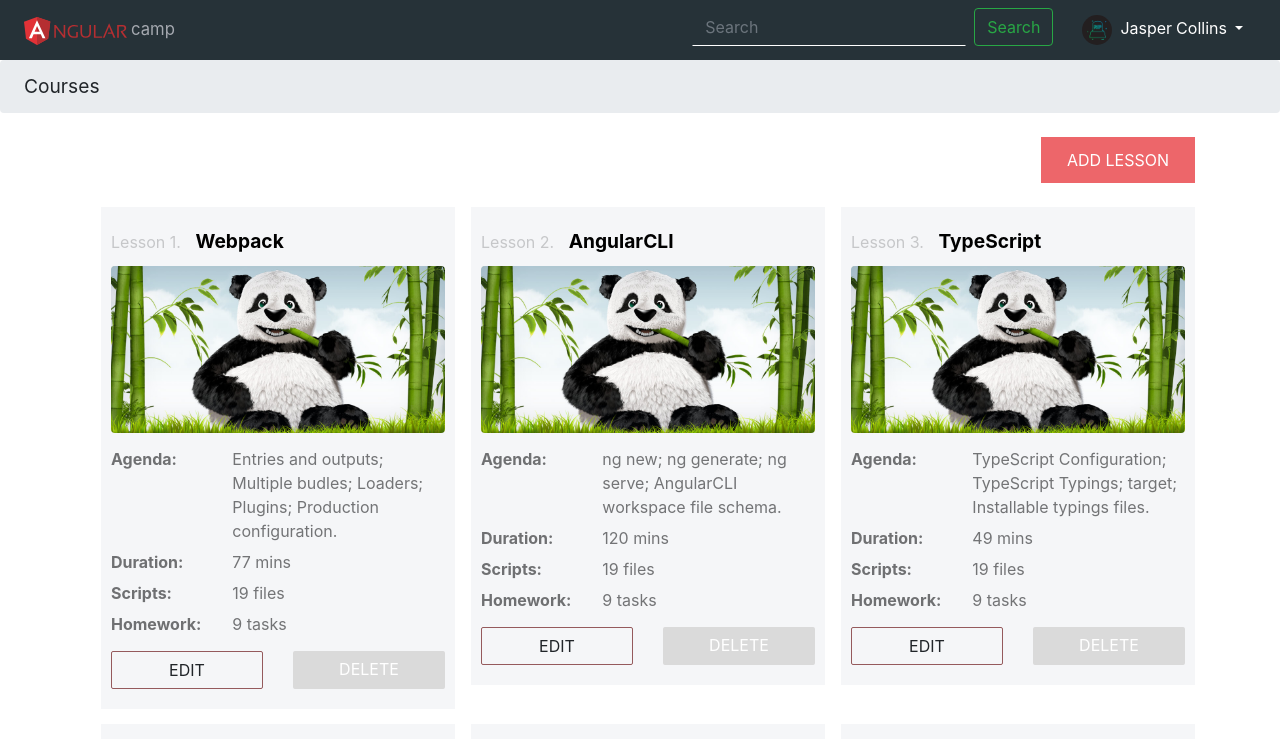
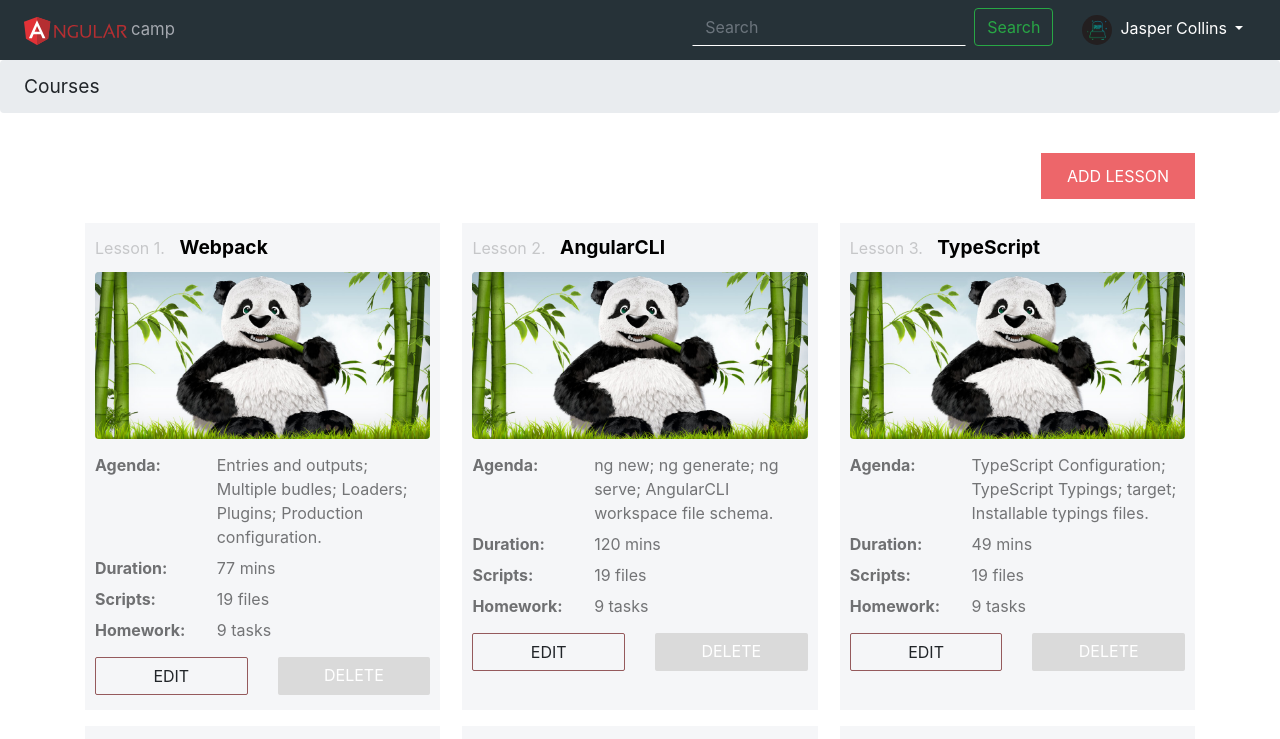
Before and after one commit to DenisLukayenka/VideoCoursesNg, an Angular app: page / in a window 1280 px wide. Shown: the top 739 px of the page. Built offline with nearby package versions, Linux system fonts and the light colour scheme.

Commit message:
Change markup for course to flex. Implement same height feature.

```diff
--- a/src/app/app.component.html
+++ b/src/app/app.component.html
@@ -1,3 +1,6 @@
 <app-header></app-header>
-<router-outlet></router-outlet>
+<app-breadcrumb></app-breadcrumb>
+<div class="container">
+    <router-outlet></router-outlet>
+</div>
 <app-footer></app-footer>
--- a/src/app/components/courses-page/courses-page.component.html
+++ b/src/app/components/courses-page/courses-page.component.html
@@ -1,8 +1,3 @@
-<app-breadcrumb></app-breadcrumb>
-<div class="container">
-    <div class="row justify-content-end my-4 mx-0">
-        <app-control-section></app-control-section>
-    </div>
+<app-control-section></app-control-section>
 
-    <app-course-list></app-course-list>
-</div>
+<app-course-list></app-course-list>
--- a/src/app/shared/components/control-section/control-section.component.html
+++ b/src/app/shared/components/control-section/control-section.component.html
@@ -1,3 +1,5 @@
-<div>
+<div class="float-sm-none float-md-right float-lg-right float-xl-right my-4 mx-0">
     <button class="btn add-lesson-button">ADD LESSON</button>
 </div>
+
+<div class="clearfix"></div>
--- a/src/app/shared/components/course-list-item/course-list-item.component.css
+++ b/src/app/shared/components/course-list-item/course-list-item.component.css
@@ -1,7 +1,7 @@
 .course {
     background-color: #f5f6f8;
-    padding: 20px 10px 20px 10px;
-    margin-bottom: 15px;
+    padding: 10px 10px 15px 10px;
+    height: 100%;
 }
 
 .course-title {
--- a/src/app/shared/components/course-list-item/course-list-item.component.html
+++ b/src/app/shared/components/course-list-item/course-list-item.component.html
@@ -1,4 +1,4 @@
-<div class="container course">
+<div class="course">
   <div class="course-title">
     <span class="course-title-lesson mb-0">
       Lesson {{index}}.
--- a/src/app/shared/components/course-list/course-list.component.css
+++ b/src/app/shared/components/course-list/course-list.component.css
@@ -0,0 +1,63 @@
+.list-container {
+    display: flex;
+    flex-wrap: wrap;
+    justify-content: space-between;
+}
+
+.course-item {
+    margin-bottom: 1em;
+}
+
+/* Small device */
+@media all and (min-width: 576px) {
+    .course-item {
+        width: 100%;
+        margin-left: 0px;
+        margin-right: 0px;
+    }
+}
+
+/* Medium device */
+@media all and (min-width: 768px) {
+    .course-item {
+        width: 48%;
+    }
+
+    .course-item:first-child, .course-item:nth-child(2n + 1){
+        margin-left: 0px;
+    }
+
+    .course-item:first-child, .course-item:nth-child(2n){
+        margin-right: 0px;
+    }
+}
+
+/* Large device */
+@media all and (min-width: 992px) {
+    .course-item {
+        width: 32%;
+    }
+
+    .course-item:first-child, .course-item:nth-child(3n + 1){
+        margin-left: 0px;
+    }
+
+    .course-item:first-child, .course-item:nth-child(3n){
+        margin-right: 0px;
+    }
+}
+
+/* Large device */
+@media all and (min-width: 1200px) {
+    .course-item {
+        width: 32%;
+    }
+
+    .course-item:first-child, .course-item:nth-child(3n + 1){
+        margin-left: 0px;
+    }
+
+    .course-item:first-child, .course-item:nth-child(3n){
+        margin-right: 0px;
+    }
+}
--- a/src/app/shared/components/course-list/course-list.component.html
+++ b/src/app/shared/components/course-list/course-list.component.html
@@ -1,12 +1,10 @@
-<div class="container">
-    <div class="row d-flex">
-        <div class="col-sm-12 col-md-6 col-lg-4 col-xl-4 pr-0 pl-3" *ngFor="let item of courseList; let i = index">
-            <app-course-list-item
-                [course]="item"
-                [index]="i + 1"
+<div class="list-container">
+    <div class="course-item px-0" *ngFor="let item of courseList; let i = index">
+        <app-course-list-item
+            [course]="item"
+            [index]="i + 1"
 
-                (onDelete)='deleteCourse($event)'
-                (onEdit)='editCourse($event)'></app-course-list-item>
-        </div>
+            (onDelete)='deleteCourse($event)'
+            (onEdit)='editCourse($event)'></app-course-list-item>
     </div>
 </div>
```
